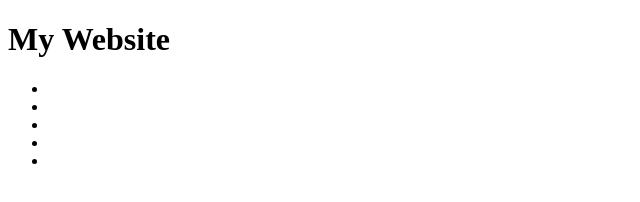
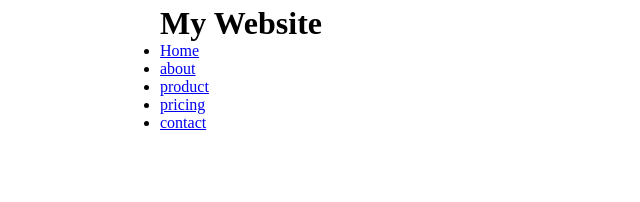
Before and after one commit to abahprogramming/MyWebsite-1, a plain HTML site: page index.html in a window 1280 px wide. Shown: the whole page, without its empty margins (0-640 px from the left). Drawn offline with Linux system fonts and the light colour scheme.

Commit message:
fix: menambahkan css pada body

```diff
--- a/index.html
+++ b/index.html
@@ -13,11 +13,11 @@
                 My Website
             </h1>
             <ul>
-                <li><a href=""></a></li>
-                <li><a href=""></a></li>
-                <li><a href=""></a></li>
-                <li><a href=""></a></li>
-                <li><a href=""></a></li>
+                <li><a href="#" class="active">Home</a></li>
+                <li><a href="#">about</a></li>
+                <li><a href="#">product</a></li>
+                <li><a href="#">pricing</a></li>
+                <li><a href="#">contact</a></li>
             </ul>
         </div>
     </div>
--- a/style.css
+++ b/style.css
@@ -0,0 +1,11 @@
+* {
+    margin: 0;
+    padding: 0;
+    box-sizing: border-box;
+}
+.container{
+    width: 960px;
+    margin: 5px auto;
+    font-size: 16px;
+    font-family: 'Times New Roman', Times, serif;
+}
```
